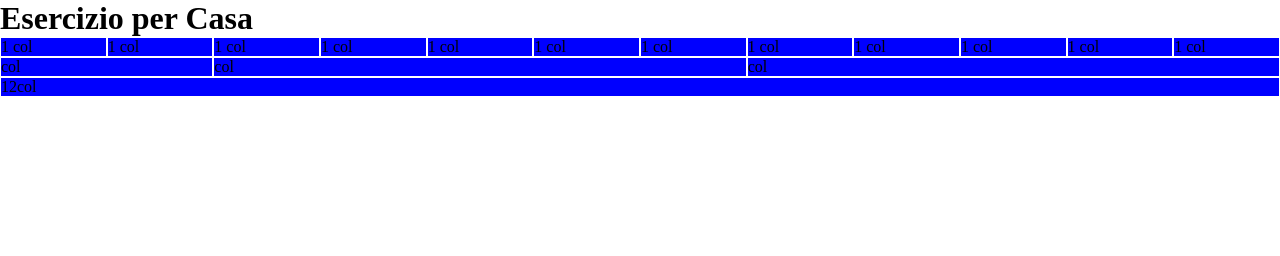
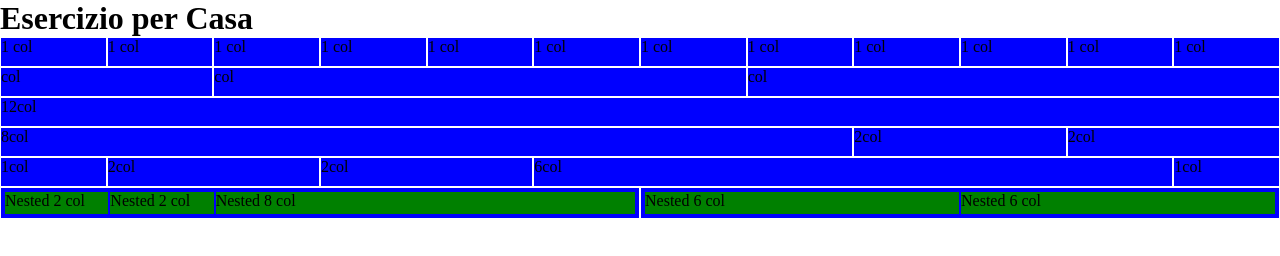
Before and after one commit to Martino888/html-css-12bool, a plain HTML site: page index.html in a window 1280 px wide. Drawn offline with Linux system fonts and the light colour scheme.

Commit message:
1° sezione

```diff
--- a/css/12bool.css
+++ b/css/12bool.css
@@ -18,63 +18,69 @@
     flex-basis: calc((100% / 12) * 1);
 }
 
+/* colum 2-5-5*/
+
 .col-2{
-    flex-basis: calc((100% / 12) * 1);
-}
-
-.col-3{
-    flex-basis: calc((100% / 12) * 1);
-}
-
-.col-4{
-    flex-basis: calc((100% / 12) * 1);
+    flex-basis: calc((100% / 12) * 2);
 }
 
 .col-5{
-    flex-basis: calc((100% / 12) * 1);
-}
-
-.col-6{
-    flex-basis: calc((100% / 12) * 1);
-}
-
-.col-7{
-    flex-basis: calc((100% / 12) * 1);
-}
-
-.col-8{
-    flex-basis: calc((100% / 12) * 1);
-}
-
-.col-9{
-    flex-basis: calc((100% / 12) * 1);
-}
-
-.col-10{
-    flex-basis: calc((100% / 12) * 1);
-}
-
-.col-11{
-    flex-basis: calc((100% / 12) * 1);
-}
-
-.col-12{
-    flex-basis: calc((100% / 12) * 1);
-}
-
-/* colum 2-5-5*/
-
-.col-a2{
-    flex-basis: calc((100% / 12) * 2);
-}
-
-.col-a5{
     flex-basis: calc((100% / 12) * 5);
 }
 
 
 /* colum 12/12*/
 
-.col-b12{
+.col-12{
     flex-basis: calc((100% / 12) * 12);
 }
+
+/*8-2-2*/
+
+.col-8{
+    flex-basis: calc((100% / 12) * 8);
+}
+
+.col-2{
+    flex-basis: calc((100% / 12) * 2);
+}
+
+/*1+2+2+6+1*/
+
+.col-1{
+    flex-basis: calc((100% / 12) * 1);
+}
+
+.col-2{
+    flex-basis: calc((100% / 12) * 2);
+}
+
+.col-2{
+    flex-basis: calc((100% / 12) * 2);
+}
+
+.col-6{
+    flex-basis: calc((100% / 12) * 6);
+}
+
+.col-1{
+    flex-basis: calc((100% / 12) * 1);
+}
+
+/*6+6 (3+2)*/
+
+.col-6{
+    flex-basis: calc((100% / 12) * 6);
+}
+
+.col-6{
+    flex-basis: calc((100% / 12) * 6);
+}
+
+.col-6{
+    flex-basis: calc((100% / 12) * 6);
+}
+
+.col-6{
+    flex-basis: calc((100% / 12) * 6);
+}
--- a/css/style.css
+++ b/css/style.css
@@ -4,8 +4,20 @@
     box-sizing: border-box;
 }
 
+.row{
+    height: 30px;
+}
 
 [class*="col"]{
     border: 1px solid white;
     background-color: blue;
 }
+
+.green{
+    background-color: green;
+    border: solid 1px blue;
+}
+
+.col-6 > .row{
+    border:3px solid blue;
+}
--- a/index.html
+++ b/index.html
@@ -16,29 +16,56 @@
     <div class="container">
         <div class="row">
             <div class="col-1">1 col</div>
-            <div class="col-2">1 col</div>
-            <div class="col-3">1 col</div>
-            <div class="col-4">1 col</div>
-            <div class="col-5">1 col</div>
-            <div class="col-6">1 col</div>
-            <div class="col-7">1 col</div>
-            <div class="col-8">1 col</div>
-            <div class="col-9">1 col</div>
-            <div class="col-10">1 col</div>
-            <div class="col-11">1 col</div>
-            <div class="col-12">1 col</div>
+            <div class="col-1">1 col</div>
+            <div class="col-1">1 col</div>
+            <div class="col-1">1 col</div>
+            <div class="col-1">1 col</div>
+            <div class="col-1">1 col</div>
+            <div class="col-1">1 col</div>
+            <div class="col-1">1 col</div>
+            <div class="col-1">1 col</div>
+            <div class="col-1">1 col</div>
+            <div class="col-1">1 col</div>
+            <div class="col-1">1 col</div>
         </div>
         <!--2+5+5-->
         <div class="row">
-            <div class="col-a2"> col</div>
-            <div class="col-a5"> col</div>
-            <div class="col-a5"> col</div>
+            <div class="col-2"> col</div>
+            <div class="col-5"> col</div>
+            <div class="col-5"> col</div>
         </div>
         <!--12/12-->
         <div class="row">
-            <div class="col-b12">12col</div>
+            <div class="col-12">12col</div>
         </div>
-
+        <!--8+2+2-->
+        <div class="row">
+            <div class="col-8">8col</div>
+            <div class="col-2">2col</div>
+            <div class="col-2">2col</div>
+        </div>
+        <div class="row">
+            <div class="col-1">1col</div>
+            <div class="col-2">2col</div>
+            <div class="col-2">2col</div>
+            <div class="col-6">6col</div>
+            <div class="col-1">1col</div>
+        </div>
+        <!--6+6-->
+        <div class="row">
+            <div class="col-6">
+                <div class="row">
+                <div class="col-2 green">Nested 2 col</div>
+                <div class="col-2 green">Nested 2 col</div>
+                <div class="col-8 green">Nested 8 col</div>
+                </div>
+        </div>
+        <div class="col-6">
+            <div class="row">
+            <div class="col-6 green">Nested 6 col</div>
+            <div class="col-6 green">Nested 6 col</div>
+            </div>
+        </div>
     </div>
 </body>
 
```
